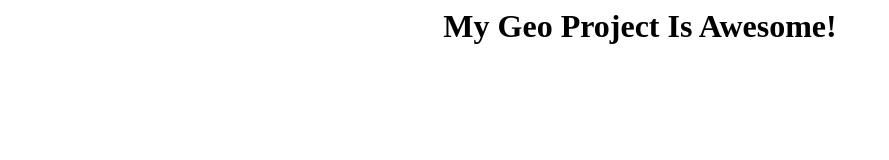
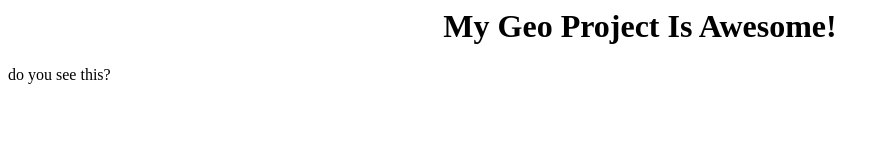
Before and after one commit to rjrodrigs/rjrodrigs.github.io, a plain HTML site: page index.html in a window 1280 px wide. Shown: the whole page, without its empty margins (0-889 px from the left). Drawn offline with Linux system fonts and the light colour scheme.

Commit message:
Update index.html

```diff
--- a/index.html
+++ b/index.html
@@ -10,6 +10,7 @@
 <body>
 
   <center><h1>My Geo Project Is Awesome!</h1></center>
+  do you see this?
 </body>
 
 
```
